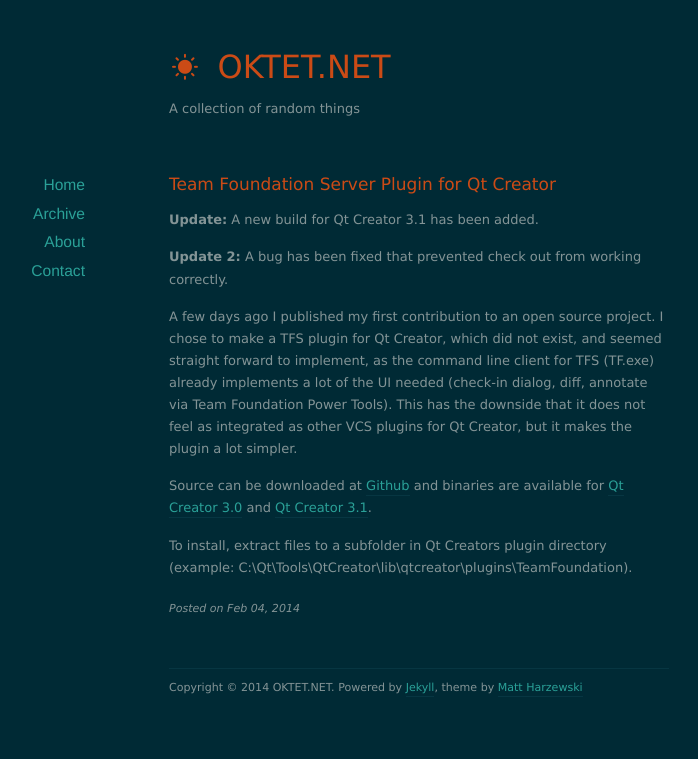
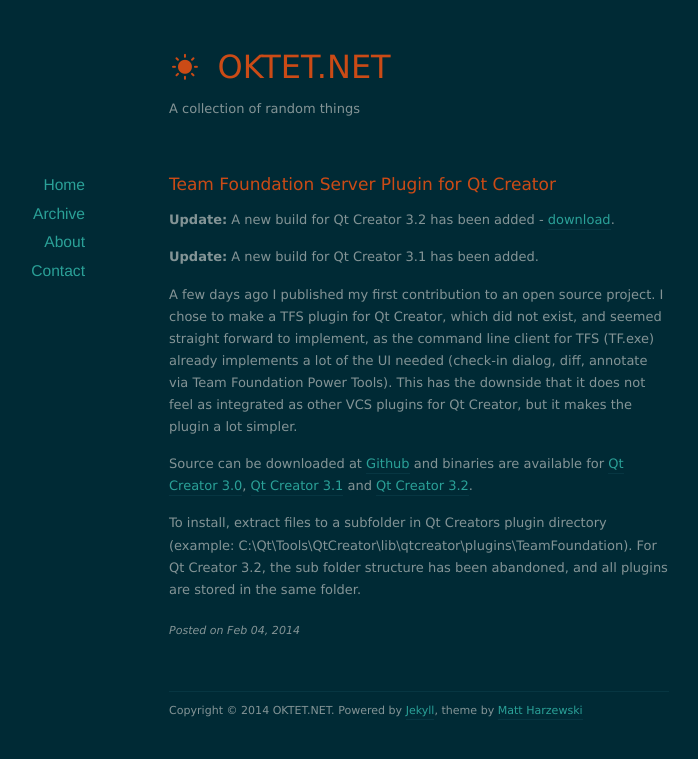
Before and after one commit to jesperhh/jesperhh.github.io, a Jekyll site: the page built from _posts/2014-02-04-team-foundation-server-plugin-for-qt-creator.markdown, in a window 1280 px wide. Shown: the top 759 px of the page, without its empty margins (221-919 px from the left). Built offline with Jekyll 4.4.1, drawn with Linux system fonts in a browser that asks for light colours; nearby versions of some CDN libraries; comment, search, counter and statistics services are not loaded.

Commit message:
add new version of Team Foundation plugin

```diff
--- a/_posts/2014-02-04-team-foundation-server-plugin-for-qt-creator.markdown
+++ b/_posts/2014-02-04-team-foundation-server-plugin-for-qt-creator.markdown
@@ -5,12 +5,12 @@
 categories: development
 ---
 
+**Update:** A new build for Qt Creator 3.2 has been added - [download]({{ site.url }}/files/teamfoundation320.zip).
+
 **Update:** A new build for Qt Creator 3.1 has been added.
-
-**Update 2:** A bug has been fixed that prevented check out from working correctly.
 
 A few days ago I published my first contribution to an open source project. I chose to make a TFS plugin for Qt Creator, which did not exist, and seemed straight forward to implement, as the command line client for TFS (TF.exe) already implements a lot of the UI needed (check-in dialog, diff, annotate via Team Foundation Power Tools). This has the downside that it does not feel as integrated as other VCS plugins for Qt Creator, but it makes the plugin a lot simpler.
 
-Source can be downloaded at [Github](https://github.com/jesperhh/teamfoundation) and binaries are available for [Qt Creator 3.0]({{ site.url }}/files/teamfoundation.zip) and [Qt Creator 3.1]({{ site.url }}/files/teamfoundation310.zip).
+Source can be downloaded at [Github](https://github.com/jesperhh/teamfoundation) and binaries are available for [Qt Creator 3.0]({{ site.url }}/files/teamfoundation.zip), [Qt Creator 3.1]({{ site.url }}/files/TeamFoundation310.zip) and [Qt Creator 3.2]({{ site.url }}/files/TeamFoundation320.zip).
 
-To install, extract files to a subfolder in Qt Creators plugin directory (example: C:\Qt\Tools\QtCreator\lib\qtcreator\plugins\TeamFoundation).
+To install, extract files to a subfolder in Qt Creators plugin directory (example: C:\Qt\Tools\QtCreator\lib\qtcreator\plugins\TeamFoundation). For Qt Creator 3.2, the sub folder structure has been abandoned, and all plugins are stored in the same folder.
```
Also changed, not shown: 1 other file.
